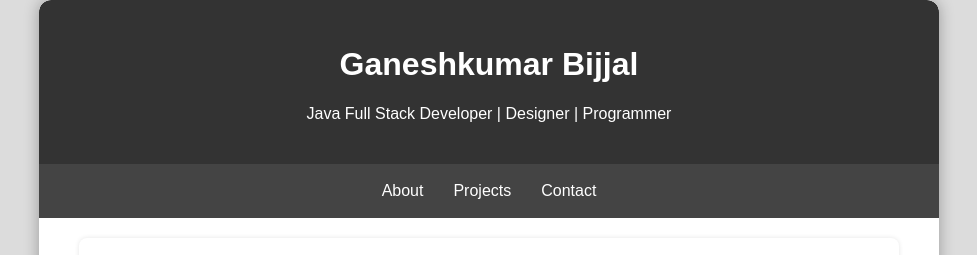
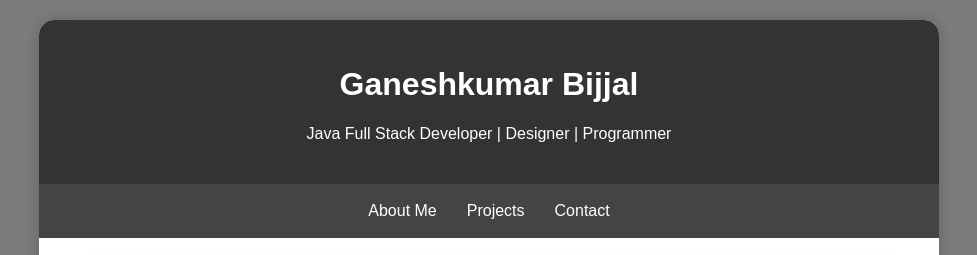
Before and after one commit to Ganeshkumar-Bijjal/portfolio, a plain HTML site: page index.html in a window 1280 px wide. Shown: the top 255 px of the page, without its empty margins (151-1128 px from the left). Drawn offline with Linux system fonts and the light colour scheme.

Commit message:
Update index.html

```diff
--- a/index.html
+++ b/index.html
@@ -5,26 +5,24 @@
     <meta name="viewport" content="width=device-width, initial-scale=1.0">
     <title>Ganeshkumar Bijjal - Portfolio</title>
     <style>
-        body {
+         body {
             font-family: Arial, sans-serif;
             margin: 0;
-            padding: 0;
-            background: #dcdcdc;
+            background: #7d7b7b;
             display: flex;
             justify-content: center;
-            align-items: center;
+            padding: 20px;
             min-height: 100vh;
         }
-
         .a4-container {
-            background: white;
             width: 900px;
             min-height: 297mm;
-            box-shadow: 0 0 15px rgba(0,0,0,0.3);
-            border-radius: 12px;
+            background: white;
+            border-radius: 15px;
+            box-shadow: 0 0 15px rgba(0,0,0,0.2);
+            overflow: hidden;
             display: flex;
             flex-direction: column;
-            overflow: hidden;
         }
 
         header {
@@ -91,7 +89,7 @@
     </header>
 
     <nav>
-        <a href="about.html">About</a>
+        <a href="about.html">About Me</a>
         <a href="projects.html">Projects</a>
         <a href="contact.html">Contact</a>
     </nav>
```
